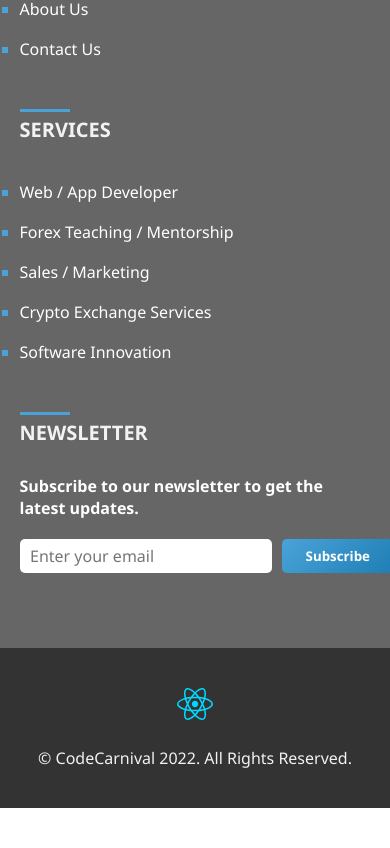
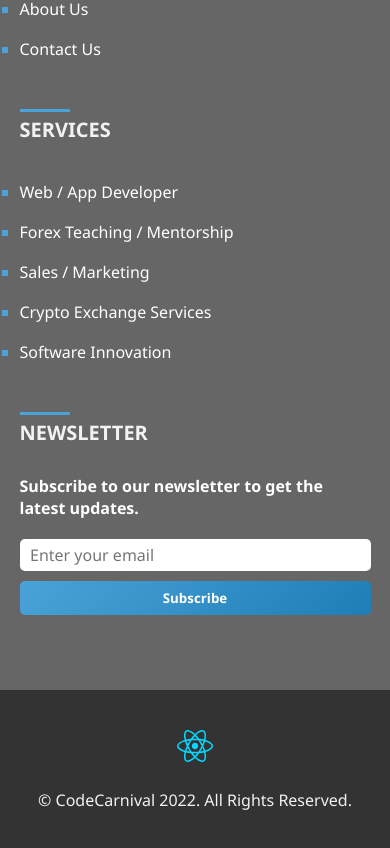
Before and after one commit to StillVictetor/veenect, a React (Vite) app: page / in a window 390 px wide. Shown: the part 7950-8798 px from the top of the page. Before the commit the page ends 8758 px from the top, so only its background shows below. Built offline with nearby package versions, Linux system fonts and the light colour scheme.

Commit message:
Update: made some changes

```diff
--- a/src/styles/footer.css
+++ b/src/styles/footer.css
@@ -193,4 +193,8 @@
     text-align: center;
     gap: 0;
   }
+
+  .newsletter-form {
+    flex-direction: column;
+  }
 }
```
